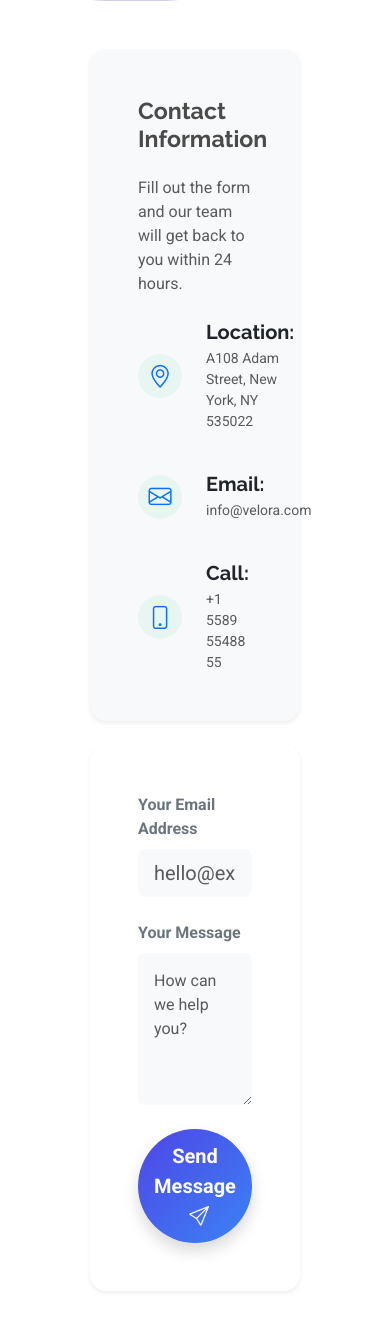
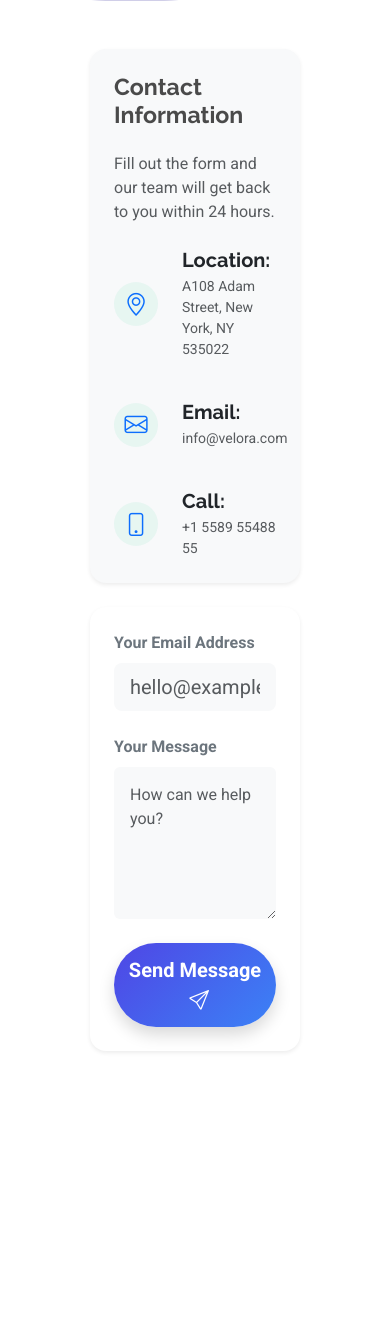
Before and after one commit to abdasath/Velora, a Flask app: page /contact/ in a window 390 px wide. Shown: the part 590-1929 px from the top of the page. After the commit the page ends 1642 px from the top, so only its background shows below. Run offline with Flask 3, Linux system fonts and the light colour scheme; some libraries are stand-ins or nearby versions.

Commit message:
Fix mobile responsiveness: replace hardcoded paddings and hide absolute hero images on mobile

```diff
--- a/templates/base.html
+++ b/templates/base.html
@@ -81,7 +81,7 @@
 
       <div class="container">
         <div class="row gy-4 justify-content-between">
-          <div class="col-lg-4 order-lg-last hero-img position-relative" data-aos="zoom-out" data-aos-delay="100" style="min-height: 550px;">
+          <div class="col-lg-4 order-lg-last hero-img position-relative d-none d-lg-block" data-aos="zoom-out" data-aos-delay="100" style="min-height: 550px;">
             <img src="/static/assets/img/hero-phone-1.jpg" class="animated" alt="Velora Article" style="position: absolute; right: 35%; top: 0; height: 500px; width: auto; border-radius: 35px; box-shadow: 0 15px 35px rgba(0,0,0,0.15); z-index: 1;">
             <img src="/static/assets/img/hero-phone-2.jpg" class="animated" alt="Velora Feed" style="position: absolute; right: 0; top: 15%; height: 500px; width: auto; border-radius: 35px; box-shadow: -10px 25px 50px rgba(0,0,0,0.25); z-index: 2; animation-delay: 0.5s;">
           </div>
--- a/templates/contact.html
+++ b/templates/contact.html
@@ -11,7 +11,7 @@
     <div class="row gy-4">
 
       <div class="col-lg-5">
-        <div class="info-wrap p-5 rounded-4 shadow-sm h-100" style="background-color: #f8f9fa;">
+        <div class="info-wrap p-4 p-md-5 rounded-4 shadow-sm h-100" style="background-color: #f8f9fa;">
           <h3 class="fw-bold mb-4" style="color: #4a4a4a;">Contact Information</h3>
           <p class="text-muted mb-4">Fill out the form and our team will get back to you within 24 hours.</p>
 
@@ -42,7 +42,7 @@
       </div>
 
       <div class="col-lg-7">
-        <form action="/contact/" method="post" class="p-5 rounded-4 shadow-sm bg-white h-100">
+        <form action="/contact/" method="post" class="p-4 p-md-5 rounded-4 shadow-sm bg-white h-100">
           {% include "messages.html" %}
           <div class="row gy-4">
 
--- a/templates/posts.html
+++ b/templates/posts.html
@@ -14,7 +14,7 @@
           <h4 class="mb-0 fw-bold"><i class="bi bi-pencil-square me-2"></i> Add a New Post</h4>
         </div>
 
-        <div class="card-body p-5 bg-white">
+        <div class="card-body p-4 p-md-5 bg-white">
           {% include "messages.html" %}
 
           <form action="/post" method="post" enctype="multipart/form-data">
```
